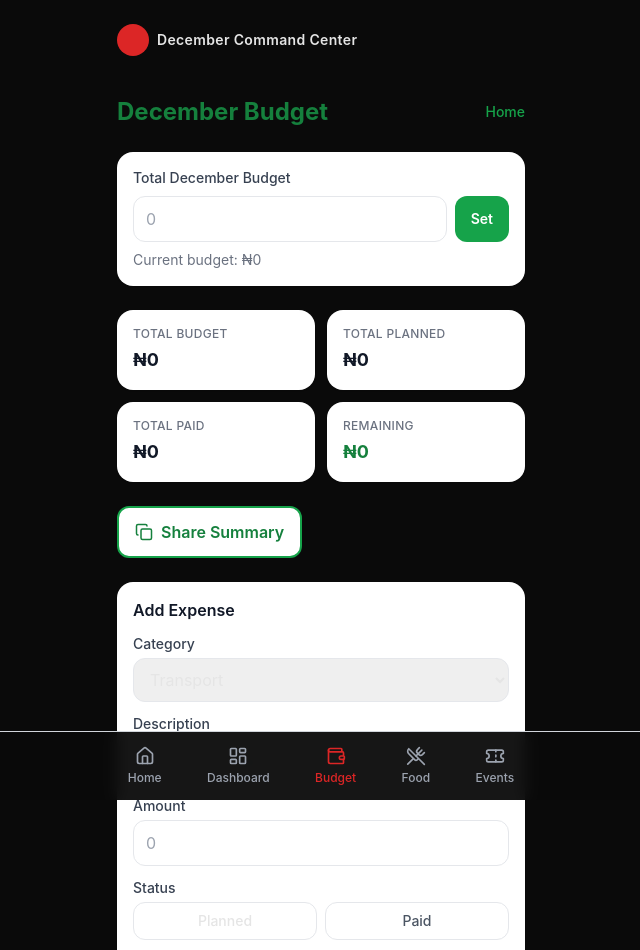
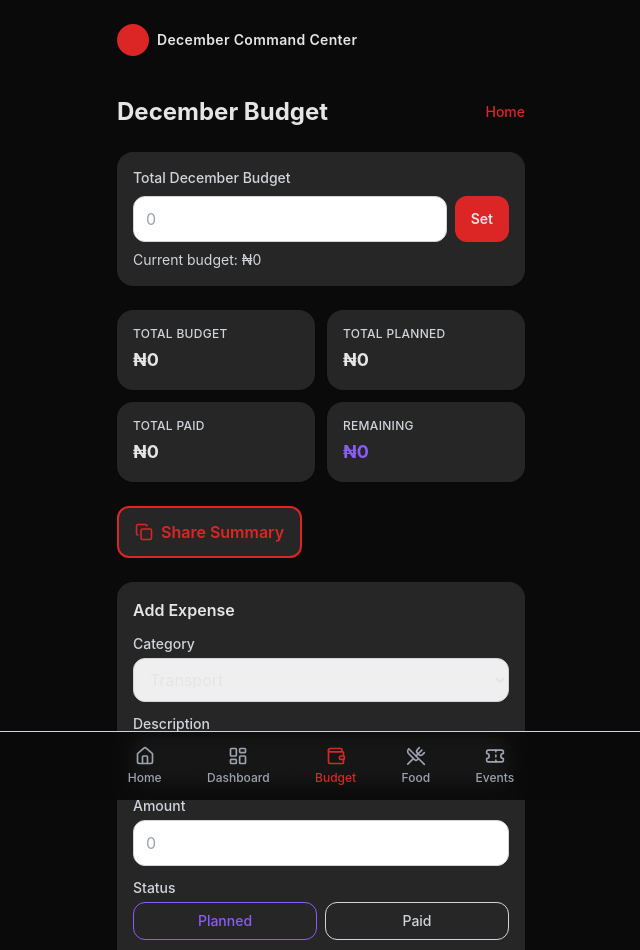
Before and after one commit to oziomaokorie01-rgb/Detty-d, a React (Vite) app: page /budget in a window 1280 px wide. Shown: the top 950 px of the page, without its empty margins (319-959 px from the left). Built offline with nearby package versions, Linux system fonts and the light colour scheme.

Commit message:
fix: update Budget page with new dark theme palette

```diff
--- a/src/pages/Budget.tsx
+++ b/src/pages/Budget.tsx
@@ -80,7 +80,6 @@ export default function Budget() {
       setCopied(true)
       window.setTimeout(() => setCopied(false), 2000)
     } catch {
-      // Fallback: still toggle UI so user knows attempt happened
       setCopied(false)
     }
   }
@@ -118,14 +117,14 @@ export default function Budget() {
   return (
     <main className="space-y-6 py-4">
       <header className="flex items-center justify-between">
-        <h1 className="text-2xl font-bold text-green-700">December Budget</h1>
-        <Link to="/" className="text-sm font-medium text-green-600">
+        <h1 className="text-2xl font-bold text-text">December Budget</h1>
+        <Link to="/" className="text-sm font-medium text-primary">
           Home
         </Link>
       </header>
 
-      <section className="rounded-2xl bg-white p-4 shadow-sm">
-        <label className="mb-2 block text-sm font-medium text-gray-700">
+      <section className="rounded-2xl bg-surface p-4 shadow-sm">
+        <label className="mb-2 block text-sm font-medium text-gray-300">
           Total December Budget
         </label>
         <div className="flex gap-2">
@@ -135,53 +134,53 @@ export default function Budget() {
             value={budgetInput}
             onChange={(e) => setBudgetInput(e.target.value)}
             placeholder="0"
-            className="flex-1 rounded-xl border border-gray-200 px-3 py-2.5 text-base focus:border-green-600 focus:outline-none"
+            className="flex-1 rounded-xl border border-gray-300 px-3 py-2.5 text-base focus:border-primary focus:outline-none"
           />
           <button
             type="button"
             onClick={handleSetBudget}
-            className="rounded-xl bg-green-600 px-4 py-2.5 text-sm font-semibold text-white"
+            className="rounded-xl bg-primary px-4 py-2.5 text-sm font-semibold text-text"
           >
             Set
           </button>
         </div>
-        <p className="mt-2 text-sm text-gray-500">
+        <p className="mt-2 text-sm text-gray-300">
           Current budget: {formatNaira(totalBudget)}
         </p>
       </section>
 
       <section className="grid grid-cols-2 gap-3">
-        <div className="rounded-2xl bg-white p-4 shadow-sm">
-          <p className="text-xs font-medium uppercase tracking-wide text-gray-500">
+        <div className="rounded-2xl bg-surface p-4 shadow-sm">
+          <p className="text-xs font-medium uppercase tracking-wide text-gray-300">
             Total Budget
           </p>
-          <p className="mt-1 text-lg font-bold text-gray-900">
+          <p className="mt-1 text-lg font-bold text-text">
             {formatNaira(totalBudget)}
           </p>
         </div>
-        <div className="rounded-2xl bg-white p-4 shadow-sm">
-          <p className="text-xs font-medium uppercase tracking-wide text-gray-500">
+        <div className="rounded-2xl bg-surface p-4 shadow-sm">
+          <p className="text-xs font-medium uppercase tracking-wide text-gray-300">
             Total Planned
           </p>
-          <p className="mt-1 text-lg font-bold text-gray-900">
+          <p className="mt-1 text-lg font-bold text-text">
             {formatNaira(totalPlanned)}
           </p>
         </div>
-        <div className="rounded-2xl bg-white p-4 shadow-sm">
-          <p className="text-xs font-medium uppercase tracking-wide text-gray-500">
+        <div className="rounded-2xl bg-surface p-4 shadow-sm">
+          <p className="text-xs font-medium uppercase tracking-wide text-gray-300">
             Total Paid
           </p>
-          <p className="mt-1 text-lg font-bold text-gray-900">
+          <p className="mt-1 text-lg font-bold text-text">
             {formatNaira(totalPaid)}
           </p>
         </div>
-        <div className="rounded-2xl bg-white p-4 shadow-sm">
-          <p className="text-xs font-medium uppercase tracking-wide text-gray-500">
+        <div className="rounded-2xl bg-surface p-4 shadow-sm">
+          <p className="text-xs font-medium uppercase tracking-wide text-gray-300">
             Remaining
           </p>
           <p
             className={`mt-1 text-lg font-bold ${
-              remaining < 0 ? 'text-festive-500' : 'text-green-700'
+              remaining < 0 ? 'text-primary' : 'text-secondary'
             }`}
           >
             {formatNaira(remaining)}
@@ -190,7 +189,7 @@ export default function Budget() {
       </section>
 
       {overPlanned && (
-        <p className="rounded-2xl border border-festive-500/30 bg-festive-50 px-4 py-3 text-sm text-festive-600">
+        <p className="rounded-2xl border border-secondary/30 bg-secondary/10 px-4 py-3 text-sm text-secondary">
           Heads up: your planned spending ({formatNaira(totalPlanned)}) exceeds your
           total budget ({formatNaira(totalBudget)}). Consider trimming a few items.
         </p>
@@ -200,24 +199,24 @@ export default function Budget() {
       <button
         type="button"
         onClick={handleShare}
-        className="flex items-center justify-center gap-2 rounded-xl border-2 border-green-600 bg-white px-4 py-3 text-base font-semibold text-green-700 transition active:scale-[0.98]"
+        className="flex items-center justify-center gap-2 rounded-xl border-2 border-primary bg-surface px-4 py-3 text-base font-semibold text-primary"
       >
         {copied ? <Check size={18} /> : <Copy size={18} />}
         {copied ? 'Copied!' : 'Share Summary'}
       </button>
-      <section className="rounded-2xl bg-white p-4 shadow-sm">
-        <h2 className="mb-3 text-base font-semibold text-gray-900">
+      <section className="rounded-2xl bg-surface p-4 shadow-sm">
+        <h2 className="mb-3 text-base font-semibold text-text">
           {editingId ? 'Edit Expense' : 'Add Expense'}
         </h2>
         <form onSubmit={handleSubmitExpense} className="space-y-3">
           <div>
-            <label className="mb-1 block text-sm font-medium text-gray-700">
+            <label className="mb-1 block text-sm font-medium text-gray-300">
               Category
             </label>
             <select
               value={category}
               onChange={(e) => setCategory(e.target.value)}
-              className="w-full rounded-xl border border-gray-200 px-3 py-2.5 text-base focus:border-green-600 focus:outline-none"
+              className="w-full rounded-xl border border-gray-300 px-3 py-2.5 text-base focus:border-primary focus:outline-none"
             >
               {CATEGORIES.map((c) => (
                 <option key={c} value={c}>
@@ -227,7 +226,7 @@ export default function Budget() {
             </select>
           </div>
           <div>
-            <label className="mb-1 block text-sm font-medium text-gray-700">
+            <label className="mb-1 block text-sm font-medium text-gray-300">
               Description
             </label>
             <input
@@ -235,11 +234,11 @@ export default function Budget() {
               value={description}
               onChange={(e) => setDescription(e.target.value)}
               placeholder="e.g. Abuja flight ticket"
-              className="w-full rounded-xl border border-gray-200 px-3 py-2.5 text-base focus:border-green-600 focus:outline-none"
+              className="w-full rounded-xl border border-gray-300 px-3 py-2.5 text-base focus:border-primary focus:outline-none"
             />
           </div>
           <div>
-            <label className="mb-1 block text-sm font-medium text-gray-700">
+            <label className="mb-1 block text-sm font-medium text-gray-300">
               Amount
             </label>
             <input
@@ -248,11 +247,11 @@ export default function Budget() {
               value={amount}
               onChange={(e) => setAmount(e.target.value)}
               placeholder="0"
-              className="w-full rounded-xl border border-gray-200 px-3 py-2.5 text-base focus:border-green-600 focus:outline-none"
+              className="w-full rounded-xl border border-gray-300 px-3 py-2.5 text-base focus:border-primary focus:outline-none"
             />
           </div>
           <div>
-            <label className="mb-1 block text-sm font-medium text-gray-700">
+            <label className="mb-1 block text-sm font-medium text-gray-300">
               Status
             </label>
             <div className="flex gap-2">
@@ -264,9 +263,9 @@ export default function Budget() {
                   className={`flex-1 rounded-xl border px-3 py-2 text-sm font-medium capitalize ${
                     status === s
                       ? s === 'paid'
-                        ? 'border-green-600 bg-green-50 text-green-700'
-                        : 'border-festive-500 bg-festive-50 text-festive-600'
-                      : 'border-gray-200 text-gray-600'
+                        ? 'border-primary bg-surface text-primary'
+                        : 'border-secondary bg-surface text-secondary'
+                      : 'border-gray-300 text-gray-300'
                   }`}
                 >
                   {s}
@@ -277,7 +276,7 @@ export default function Budget() {
           <div className="flex gap-2">
             <button
               type="submit"
-              className="flex-1 rounded-xl bg-green-600 px-4 py-3 text-base font-semibold text-white"
+              className="flex-1 rounded-xl bg-primary px-4 py-3 text-base font-semibold text-text"
             >
               {editingId ? 'Save Changes' : 'Add Expense'}
             </button>
@@ -291,7 +290,7 @@ export default function Budget() {
                   setCategory(CATEGORIES[0])
                   setStatus('planned')
                 }}
-                className="rounded-xl border border-gray-200 px-4 py-3 text-sm font-medium text-gray-600"
+                className="rounded-xl border border-gray-300 px-4 py-3 text-sm font-medium text-gray-300"
               >
                 Cancel
               </button>
@@ -301,11 +300,11 @@ export default function Budget() {
       </section>
 
       <section className="space-y-3">
-        <h2 className="text-base font-semibold text-gray-900">
+        <h2 className="text-base font-semibold text-text">
           Expenses ({expenses.length})
         </h2>
         {expenses.length === 0 ? (
-          <p className="rounded-2xl bg-white p-4 text-sm text-gray-500 shadow-sm">
+          <p className="rounded-2xl bg-surface p-4 text-sm text-gray-300 shadow-sm">
             No expenses yet. Add your first one above.
           </p>
         ) : (
@@ -313,14 +312,14 @@ export default function Budget() {
             {expenses.map((exp) => (
               <li
                 key={exp.id}
-                className="flex items-start justify-between gap-3 rounded-2xl bg-white p-4 shadow-sm"
+                className="flex items-start justify-between gap-3 rounded-2xl bg-surface p-4 shadow-sm"
               >
                 <div className="min-w-0 flex-1">
-                  <p className="truncate font-medium text-gray-900">
+                  <p className="truncate font-medium text-text">
                     {exp.description}
                   </p>
-                  <p className="text-xs text-gray-500">{exp.category}</p>
-                  <p className="mt-1 text-base font-semibold text-gray-900">
+                  <p className="text-xs text-gray-300">{exp.category}</p>
+                  <p className="mt-1 text-base font-semibold text-text">
                     {formatNaira(exp.amount)}
                   </p>
                 </div>
@@ -330,8 +329,8 @@ export default function Budget() {
                     onClick={() => toggleExpenseStatus(exp.id)}
                     className={`rounded-full px-3 py-1 text-xs font-semibold capitalize ${
                       exp.status === 'paid'
-                        ? 'bg-green-100 text-green-700'
-                        : 'bg-festive-50 text-festive-600'
+                        ? 'bg-primary/10 text-primary'
+                        : 'bg-secondary/10 text-secondary'
                     }`}
                   >
                     {exp.status}
@@ -340,14 +339,14 @@ export default function Budget() {
                     <button
                       type="button"
                       onClick={() => startEdit(exp)}
-                      className="text-xs font-medium text-gray-500"
+                      className="text-xs font-medium text-gray-300"
                     >
                       Edit
                     </button>
                     <button
                       type="button"
                       onClick={() => deleteExpense(exp.id)}
-                      className="text-festive-500"
+                      className="text-secondary"
                       aria-label="Delete expense"
                     >
                       <Trash2 size={16} />
```
